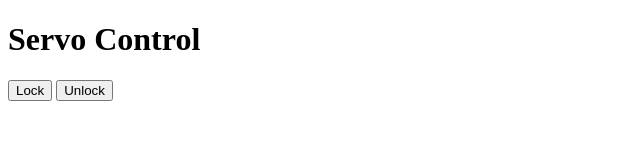
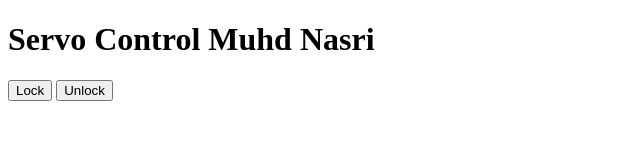
Before and after one commit to und3rgr0undpentium/controlservomotor, a plain HTML site: page index.html in a window 1280 px wide. Shown: the whole page, without its empty margins (0-640 px from the left). Drawn offline with Linux system fonts and the light colour scheme; no server answers.

Commit message:
Update index.html

```diff
--- a/index.html
+++ b/index.html
@@ -1,13 +1,13 @@
 <!DOCTYPE html>
 <html>
 <head>
-  <title>Servo Control Muhammad Nasri</title>
+  <title>Servo Control</title>
   <!-- Include the Firebase JavaScript library -->
   <script src="https://www.gstatic.com/firebasejs/8.2.9/firebase-app.js"></script>
   <script src="https://www.gstatic.com/firebasejs/8.2.9/firebase-database.js"></script>
 </head>
 <body>
-  <h1>Servo Control</h1>
+  <h1>Servo Control Muhd Nasri</h1>
   <button id="lockButton">Lock</button>
   <button id="unlockButton">Unlock</button>
 
```
